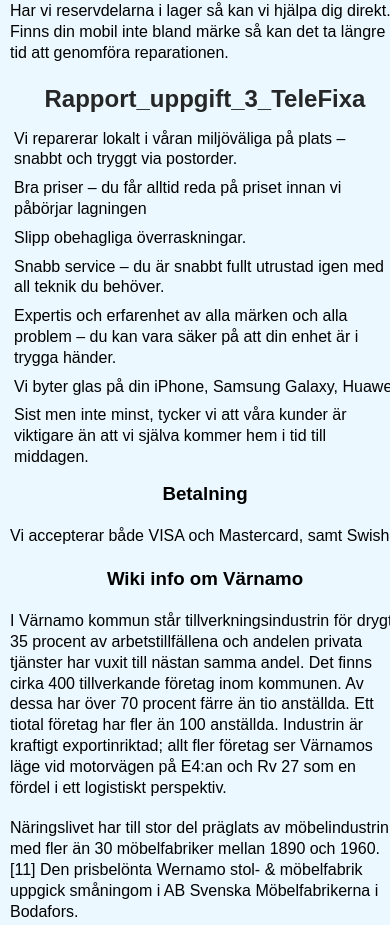
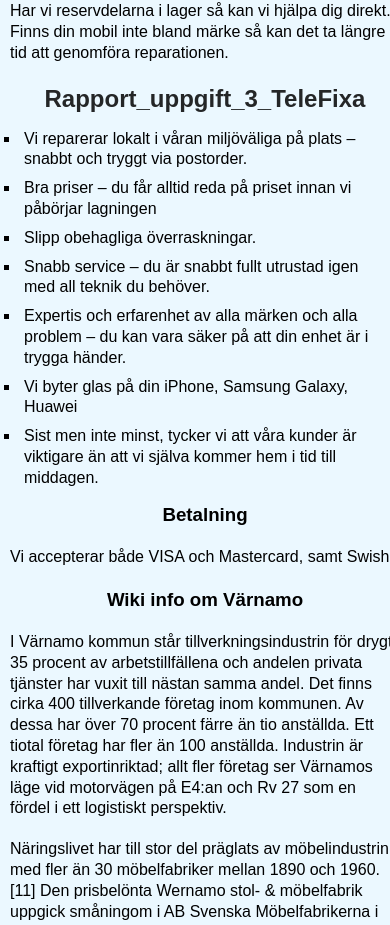
Before and after one commit to Nilsson1234/uppgift_3_telefixa, a plain HTML site: page index.html in a window 390 px wide. Shown: the part 879-1804 px from the top of the page. Drawn offline with Linux system fonts and the light colour scheme.

Commit message:
ul margin left

```diff
--- a/style.css
+++ b/style.css
@@ -37,7 +37,6 @@ body {
     float:left;
     height: 60px;
     vertical-align:middle;
-
 }
 .top {
     height: 20px;
@@ -308,8 +307,7 @@ table {
     text-align: center;
     font-family: sans-serif;
     font-size: 12px;
-
-  }
+}
 
 tr:nth-of-type(even) {
     background-color: #ceeaf8;
@@ -563,10 +561,11 @@ a:link, a:visited {
 
 
 /* ---Mobil meny--- */
-/* För skärmar mindre än 768px */
-@media screen and (max-width: 768px) {
+/* För skärmar mindre än 768px, Redan på 920px pga Telefixa logga storlek. */
+@media screen and (max-width: 920px) {
     body {
         background-color: #EBF8FF;
+
     }
     .column.side, .column.middle {
         width: 100%;
@@ -709,4 +708,8 @@ width: 100%;
     background:#007cb9;
     height: 15px;
 }
+main ul{
+    margin-left: 10px;
+    margin-right: 22px;
+    }
 }
```
